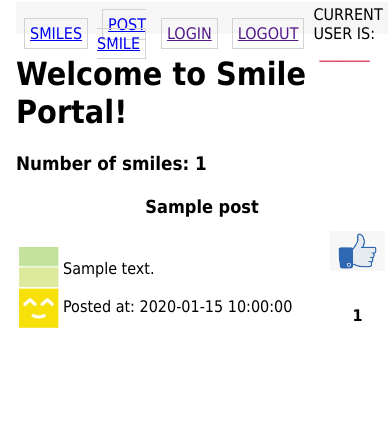
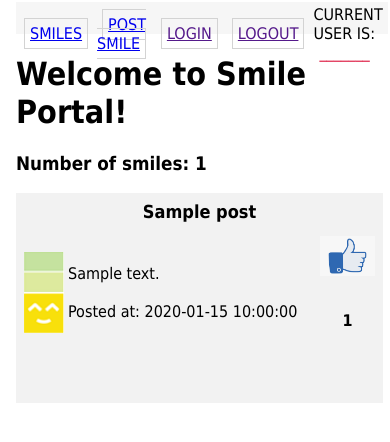
Before and after one commit to dhoangquan1/SmileApp, a Flask app: page / in a window 390 px wide. Shown: the top 442 px of the page. Run offline with Flask 3, Linux system fonts and the light colour scheme; tables that the repository leaves empty hold one stand-in row (values such as "Sample post").

Commit message:
Task 7: Implemented responsive layout for Desktop and Mobile.

```diff
--- a/app/main/templates/index.html
+++ b/app/main/templates/index.html
@@ -10,8 +10,12 @@
             Style the `sortorder` form element using the `formselect` CSS element we defined in milestone1 -->
 
     <!-- TODO: (milestone1) Format posts -->
-    {% for post in posts %}
-        {% include '_post.html' %}
-    {% endfor %}
+    <div class="postlist">
+        {% for post in posts %}
+            <div class="post-box">
+                {% include '_post.html' %}
+            </div>
+        {% endfor %}
+    </div>
 
 {% endblock %}
--- a/app/static/css/main.css
+++ b/app/static/css/main.css
@@ -128,3 +128,41 @@ a:hover {
     border-radius: 5px;
     border-width: 1px;
 }
+
+.postlist {
+    display: flex;
+    flex-wrap: wrap;
+}
+
+@media screen and (min-width: 1200px) {
+    .post-box {
+        display: flex;
+        vertical-align: middle;
+        margin: 0px 5px 5px 0px;
+        width: 32%;
+        background-color: #f2f2f2;
+        padding: 5px
+    }
+}
+
+@media screen and (min-width: 800px) and (max-width: 1200px){
+    .post-box {
+        display: flex;
+        vertical-align: middle;
+        margin: 0px 5px 5px 0px;
+        width: 48%;
+        background-color: #f2f2f2;
+        padding: 5px
+    }
+}
+
+@media screen and (max-width: 800px){
+    .post-box {
+        display: flex;
+        vertical-align: middle;
+        margin: 0px 5px 5px 0px;
+        width: 99%;
+        background-color: #f2f2f2;
+        padding: 5px
+    }
+}
```
Also changed, not shown: smile.db.
